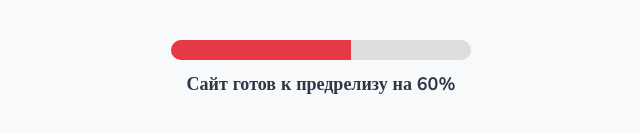
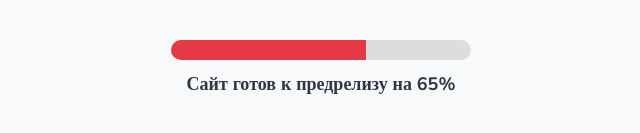
Before and after one commit to Aleks5454322224/NGT, a plain HTML site: page index.html in a window 1280 px wide. Shown: the part 411-544 px from the top of the page, 319-959 px from the left. Drawn offline with nearby package versions, Linux system fonts and the light colour scheme.

Commit message:
Стадия 1.2

```diff
--- a/index.html
+++ b/index.html
@@ -62,7 +62,7 @@
         }
 
         .progress {
-            width: 60%;
+            width: 65%;
             height: 100%;
             background-color: var(--accent-color);
         }
@@ -92,7 +92,7 @@
         <div class="progress-bar">
             <div class="progress"></div>
         </div>
-        <div class="progress-text">Сайт готов к предрелизу на 60%</div>
+        <div class="progress-text">Сайт готов к предрелизу на 65%</div>
     </div>
 </body>
 
```
